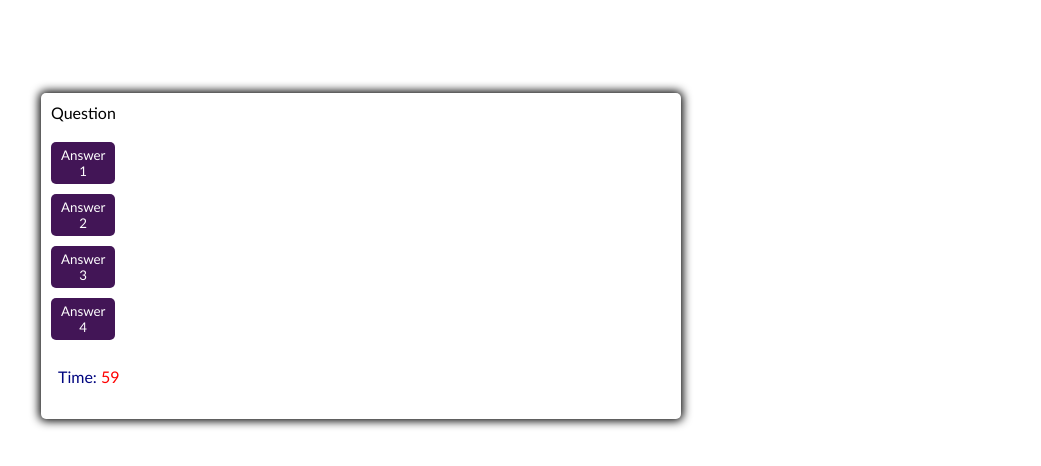
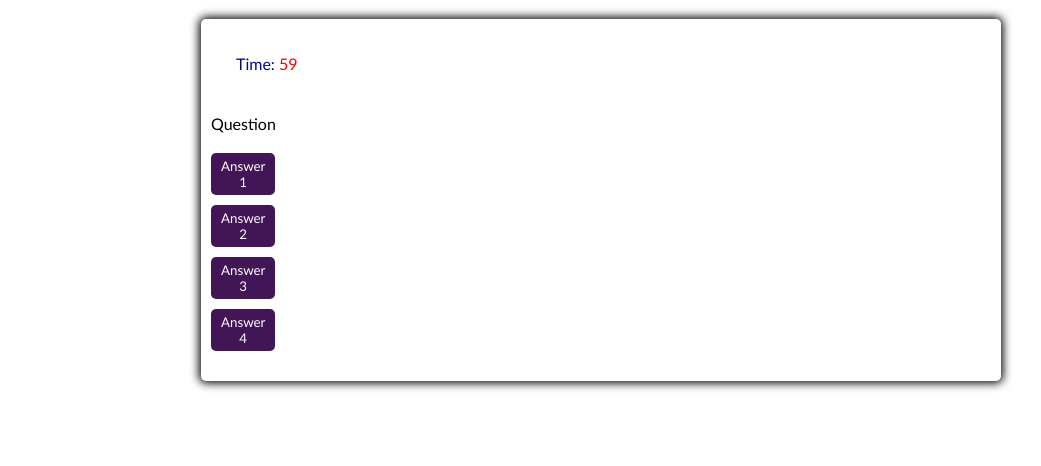
Before and after one commit to tornicke/web-apis-code-quiz, a plain HTML site: page index.html in a window 1280 px wide. Both pictures are taken after a click on the button "Start the quiz". Shown: the whole page, without its empty margins (39-1080 px from the left). Drawn offline with Linux system fonts and the light colour scheme.

Commit message:
Moving the timer above the questions in HTML

```diff
--- a/Assets/style.css
+++ b/Assets/style.css
@@ -10,8 +10,8 @@ body {
     display: flex;
     justify-content: center;
     align-items: center;
-    height: 40vw;
-    width: 100vh;
+    height: 50vh;
+    width: 100vw;
 }
 
 .container {
@@ -21,6 +21,10 @@ body {
     border-radius: 5px;
     padding: 10px;
     box-shadow: 0 0 10px 2px;
+}
+
+.questionContainer {
+    display: flex;
 }
 
 /* Styling the button grid*/
@@ -81,6 +85,9 @@ body {
     font-size: 16px;
     color: rgb(0, 6, 128);
     align-items: flex-end;
-    padding: 2px;
+    padding: 20px;
     margin: 5px 5px;
+    position: static;
+    top: 10px;
+    right: 10px;
 }
--- a/index.html
+++ b/index.html
@@ -13,7 +13,12 @@
 <body>
     <div class="container">
         <div id="questionContainer" class="hide">
+
+            <!--Showing the timer on the main page, adding "Time" as a word, coloring the number of seconds in red.-->
+            <div class="timeLeft"<p>Time: <span id="timer" style="color:red"></span></p></div>
+
             <div id="question">Question</div>
+
             <div id="answerBtn" class="btnGrid">
                 <button class="btn">Answer 1</button>
                 <button class="btn">Answer 2</button>
@@ -25,9 +30,6 @@
         <button id="startBtn" class="startButton btn">Start the quiz</button>
         <button id="nextBtn" class="nextButton btn hide">Next question</button>
 
-        <!--Showing the timer on the main page, adding "Time" as a word, coloring the number of seconds in red.-->
-        <div class="timeLeft"<p>Time: <span id="timer" style="color:red"></span></p></div>
-
     <script src="./Assets/script.js"></script>
     </div>
 </body>
```
